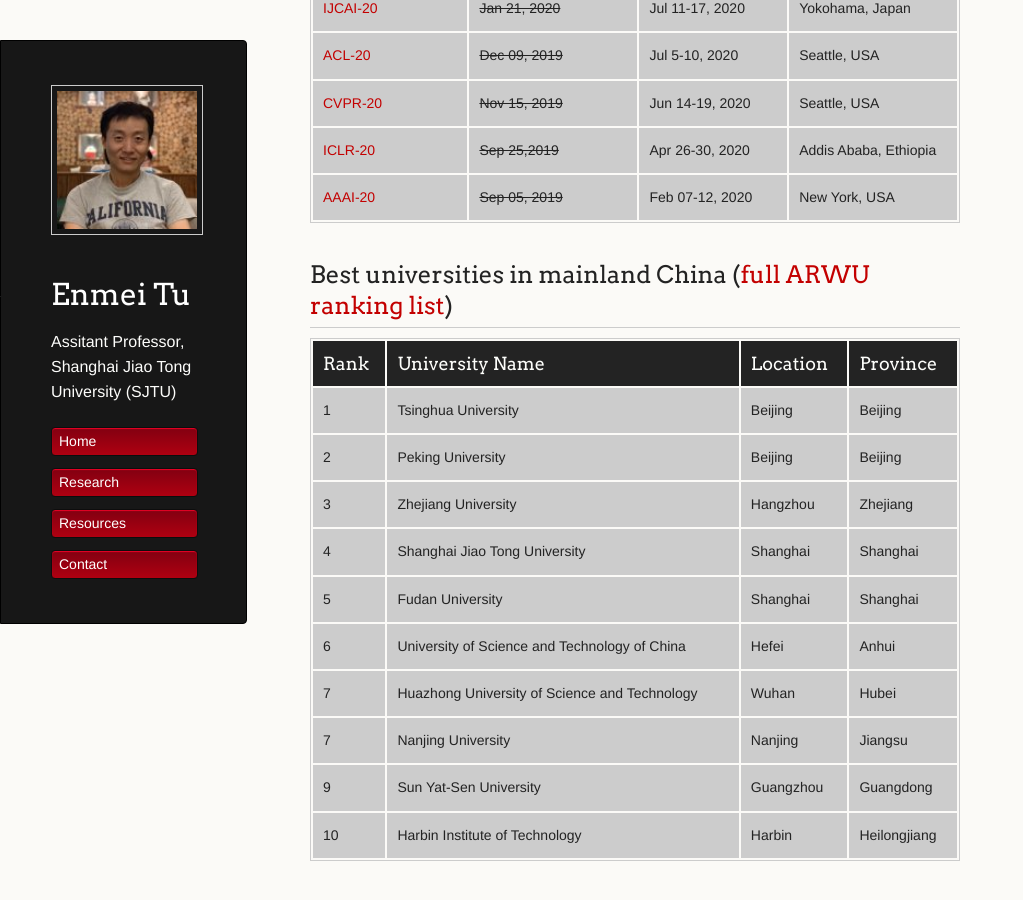
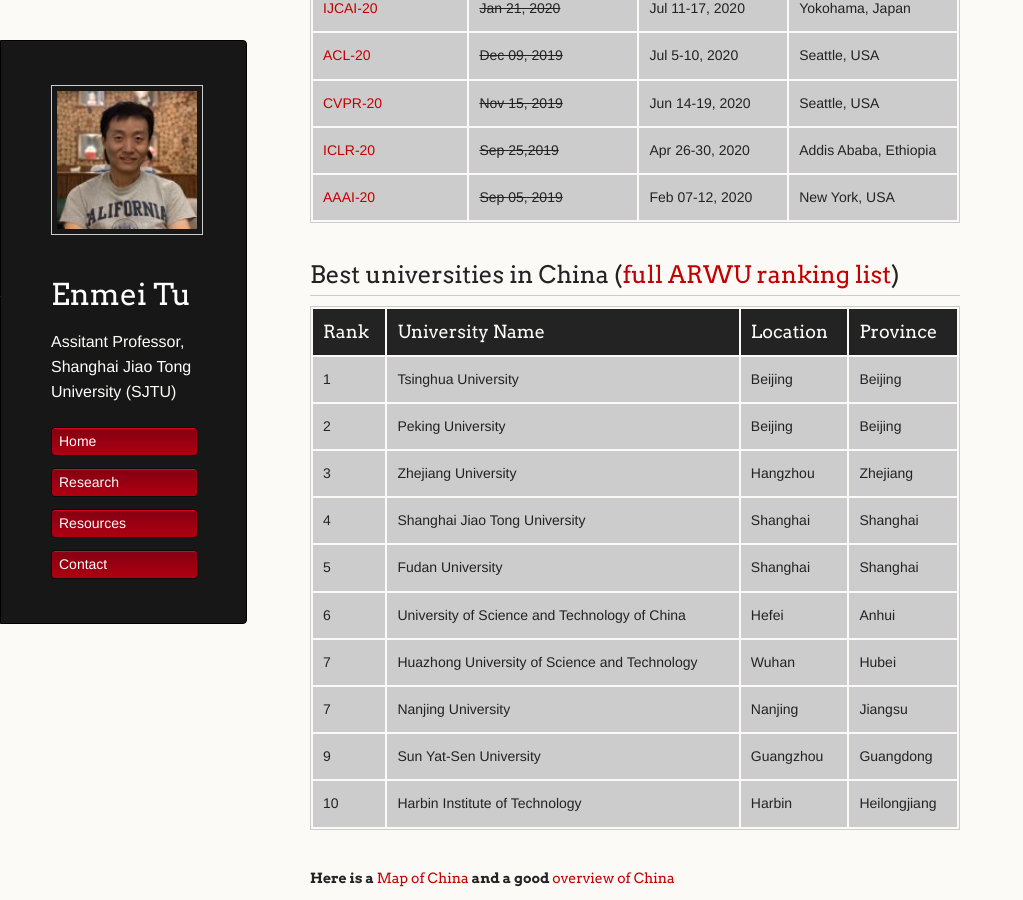
Before and after one commit to hellotem/enmeitu.github.io, a Jekyll site: the page built from resource/index.md, in a window 1280 px wide and 900 px high, scrolled down 678 px. Shown: the whole window, without its empty margins (0-1023 px from the left). Built offline with Jekyll 4.4.1, drawn with Linux system fonts in a browser that asks for light colours; our own code applies the rules of GitHub Pages for plain Markdown files.

Commit message:
Update index.md

```diff
--- a/resource/index.md
+++ b/resource/index.md
@@ -22,7 +22,7 @@
 [AAAI-20](https://aaai.org/Conferences/AAAI-20/)| ~~Sep 05, 2019~~| Feb 07-12, 2020| New York, USA
 
 
-## Best universities in mainland China ([full ARWU ranking list](http://www.shanghairanking.com/Chinese_Universities_Rankings/Overall-Ranking-2019.html))
+## Best universities in China ([full ARWU ranking list](http://www.shanghairanking.com/Chinese_Universities_Rankings/Overall-Ranking-2019.html))
 
 Rank | University Name | Location | Province
 ----- | ------------ | --------- | ----------
```
